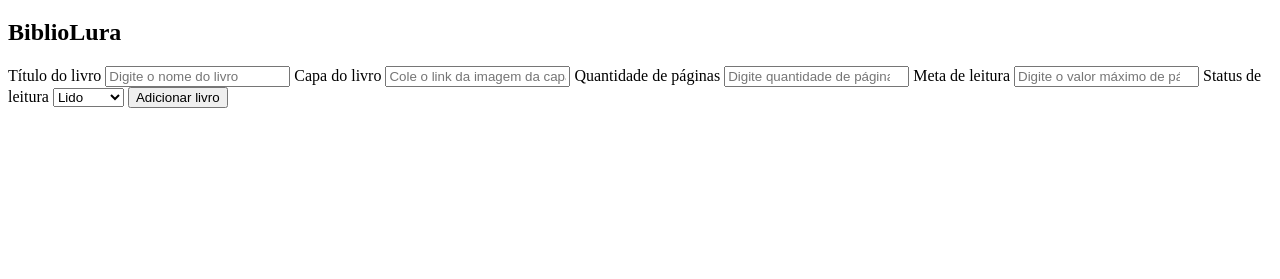
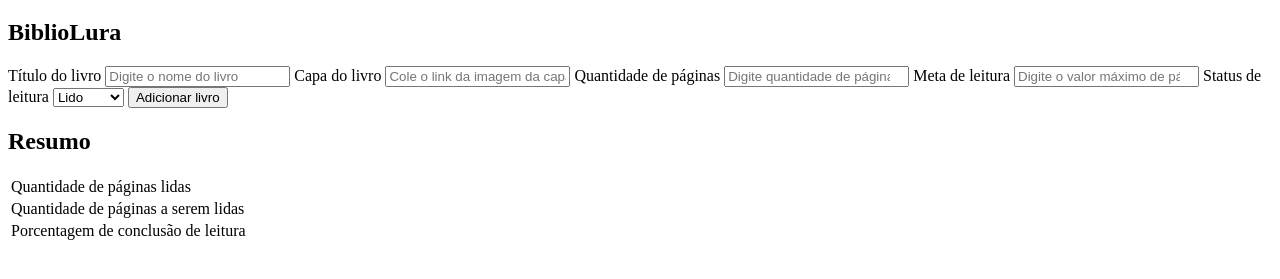
Before and after one commit to camilafernanda/Projeto-FIP-Livros-PorAula, a plain HTML site: page Biblioteca/index.html in a window 1280 px wide. Shown: the part 61-340 px from the top of the page. Drawn offline with Linux system fonts and the light colour scheme.

Commit message:
video 3.2

```diff
--- a/Biblioteca/index.html
+++ b/Biblioteca/index.html
@@ -33,6 +33,22 @@
         <input type="button" value="Adicionar livro" onclick="adicionaLivro()">
     </form>
 
+    <h2>Resumo</h2>
+    <table>
+        <tr>
+            <td>Quantidade de páginas lidas</td>
+            <td id="paginas_lidas"></td>
+        </tr>
+        <tr>
+            <td>Quantidade de páginas a serem lidas</td>
+            <td id="paginas_desejadas"></td>
+        </tr>
+        <tr>
+            <td>Porcentagem de conclusão de leitura</td>
+            <td id="porcentagem_conclusao"></td>
+        </tr>
+    </table>
+
     <script>
         function adicionaLivro(){
             let tituloLivro = document.querySelector('#titulo');
```
